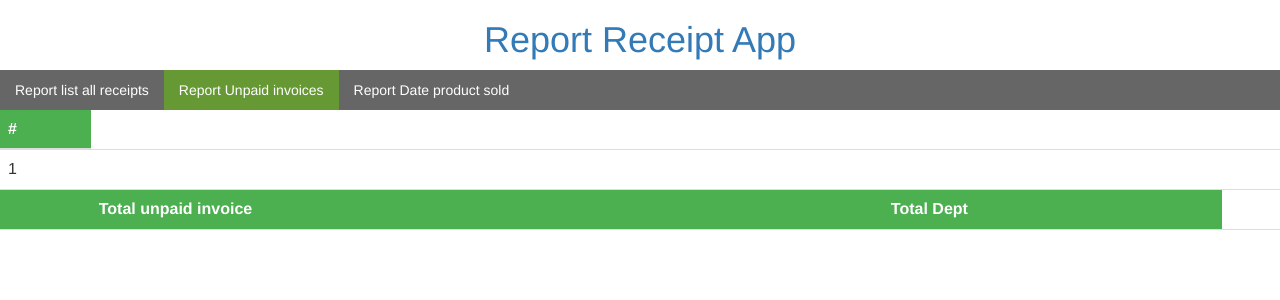
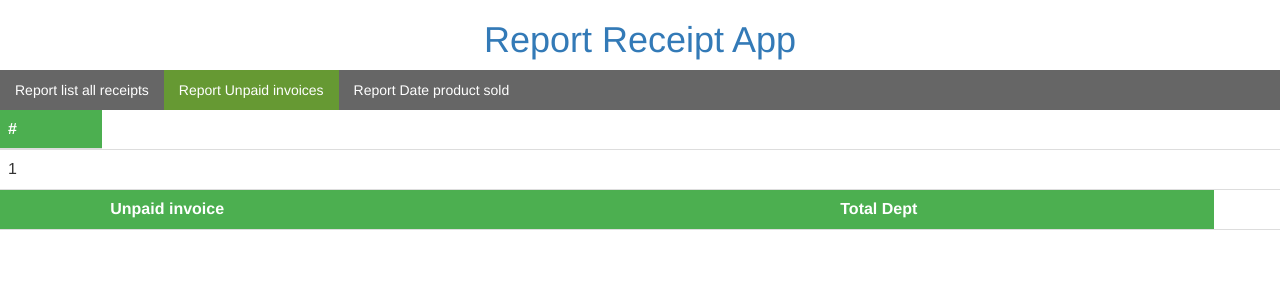
Before and after one commit to m4xexp/Lab4_Models_lecture, a Django app: page /ReportUnpaidInvoices in a window 1280 px wide. Shown: the top 300 px of the page. Run offline with Django 3.2, Linux system fonts and the light colour scheme; tables that the repository leaves empty hold one stand-in row (values such as "Sample post"); a database or web service that is not in the repository returns one stand-in record (values such as "Sample title"); data that the repository does not hold is empty; some libraries are stand-ins or nearby versions.

Commit message:
Me submit already

```diff
--- a/report/templates/report_date_product_sold.html
+++ b/report/templates/report_date_product_sold.html
@@ -16,6 +16,7 @@
             <tr>
                 <td>{{ forloop.counter }}</td>
                 <td>{{ lineitem.date }}</td>
+                <td>{{ lineitem.product_code }}</td>
                 <td>{{ lineitem.product_name }}</td>
                 <td>{{ lineitem.total_sold }}</td>
                 <td>{{ lineitem.unit }}</td>
--- a/report/templates/report_unpaid_invoice.html
+++ b/report/templates/report_unpaid_invoice.html
@@ -1,7 +1,6 @@
 {% extends 'index.html' %}
 
 {% block content %}
-
     <table class='table'>
         <thead>
             <tr>
@@ -30,7 +29,7 @@
     <tfoot>
         <tr>
             <th>{{lineitem.list}}</th>
-            <th>Total unpaid invoice</th>
+            <th>Unpaid invoice</th>
             <th></th>
             <th></th>
             <th></th>
@@ -38,9 +37,7 @@
             <td>{{lineitem.total_dept}}</td>
         </tr>
     </tfoot>
-
     {% endfor %}
-
 {% endblock %}
 
 </body>
--- a/report/views.py
+++ b/report/views.py
@@ -55,11 +55,12 @@
 
 def ReportDateProductSold(request):
     db = DBHelper()
-    data, columns = db.fetch (' SELECT i.date as "Date", p.name as "Product Name", SUM(ili.quantity) as "Total Sold", p.units as "Unit", '
+    data, columns = db.fetch (' SELECT i.date as "Date", p.code as "Product Code", p.name as "Product Name", '
+                              ' SUM(ili.quantity) as "Total Sold", p.units as "Unit", '
 		                      ' SUM(ili.extended_price) as "Total Extended Price"  '
                               ' FROM product p JOIN invoice_line_item ili ON p.code = ili.product_code '
 		                      ' JOIN invoice i ON i.invoice_no = ili.invoice_no '
-	                          ' GROUP BY i.date,p.name,p.units '
+	                          ' GROUP BY i.date,p.code,p.name,p.units '
                               ' ORDER BY i.date ASC '
                               '')
 
```
